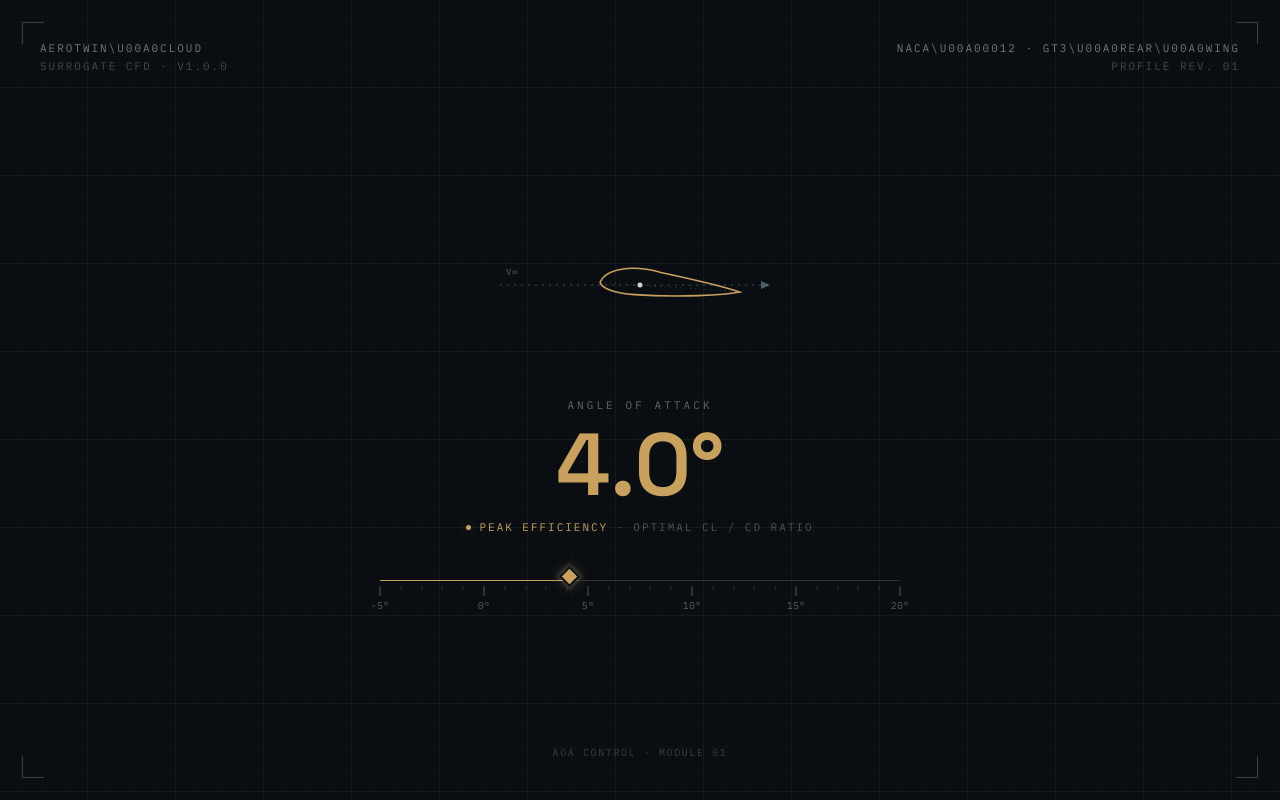
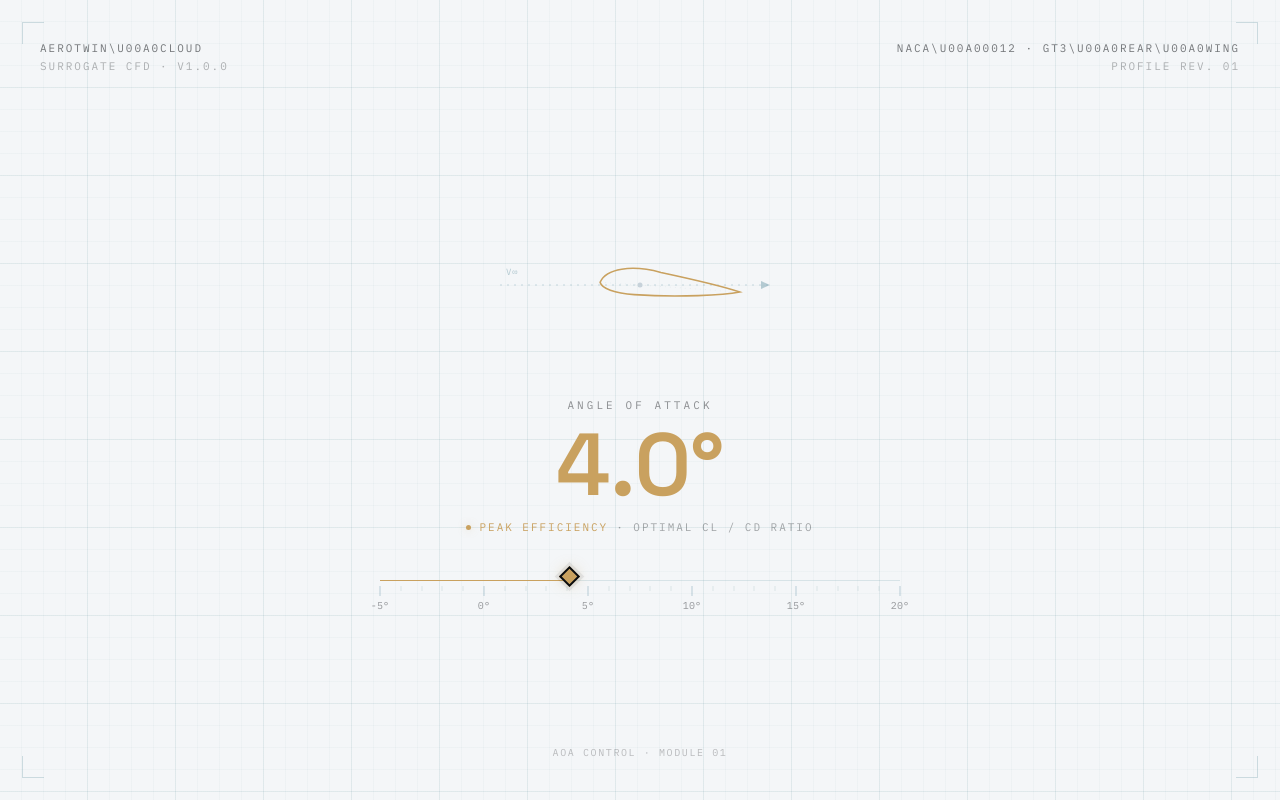
Before and after one commit to SebiSomu/AeroTwin, a Svelte app in the folder frontend/: page / in a window 1280 px wide. Built offline with nearby package versions, Linux system fonts and the light colour scheme.

Commit message:
switched to light theme

```diff
--- a/frontend/src/app.css
+++ b/frontend/src/app.css
@@ -2,15 +2,15 @@
 @import "tailwindcss";
 
 @theme {
-  /* ---------- Colors: Aero palette ---------- */
-  --color-aero-bg: #0A0D11;
-  --color-aero-text: #C7D2DA;
-  --color-aero-muted: rgba(199, 210, 218, 0.25);
-  --color-aero-muted-35: rgba(199, 210, 218, 0.35);
-  --color-aero-muted-4: rgba(199, 210, 218, 0.4);
-  --color-aero-muted-45: rgba(199, 210, 218, 0.45);
-  --color-aero-muted-55: rgba(199, 210, 218, 0.55);
-  --color-aero-muted-3: rgba(199, 210, 218, 0.3);
+  /* ---------- Colors: Aero palette (light theme) ---------- */
+  --color-aero-bg: #F4F6F8;
+  --color-aero-text: #0A0D11;
+  --color-aero-muted: rgba(10, 13, 17, 0.25);
+  --color-aero-muted-35: rgba(10, 13, 17, 0.35);
+  --color-aero-muted-4: rgba(10, 13, 17, 0.4);
+  --color-aero-muted-45: rgba(10, 13, 17, 0.45);
+  --color-aero-muted-55: rgba(10, 13, 17, 0.55);
+  --color-aero-muted-3: rgba(10, 13, 17, 0.3);
   --color-aero-blue: #7FA6B3;
   --color-aero-blue-22: rgba(127, 166, 179, 0.22);
   --color-aero-blue-25: rgba(127, 166, 179, 0.25);
@@ -19,16 +19,16 @@
   --color-aero-blue-4: rgba(127, 166, 179, 0.4);
   --color-aero-blue-5: rgba(127, 166, 179, 0.5);
   --color-aero-blue-55: rgba(127, 166, 179, 0.55);
-  --color-aero-blue-g-55: rgba(127, 166, 179, 0.055);
-  --color-aero-blue-g-3: rgba(127, 166, 179, 0.03);
+  --color-aero-blue-g-55: rgba(127, 166, 179, 0.12);
+  --color-aero-blue-g-3: rgba(127, 166, 179, 0.06);
   --color-aero-gold: #C9A15F;
   --color-aero-gold-35: rgba(201, 161, 95, 0.35);
   --color-aero-amber: #E0982E;
   --color-aero-amber-3: rgba(224, 152, 46, 0.3);
   --color-aero-red: #D9584F;
   --color-aero-red-35: rgba(217, 88, 79, 0.35);
-  --color-aero-wire: rgba(199, 210, 218, 0.25);
-  --color-aero-thumb-ring: rgba(255, 255, 255, 0.07);
+  --color-aero-wire: rgba(10, 13, 17, 0.12);
+  --color-aero-thumb-ring: rgba(10, 13, 17, 0.07);
 
   /* ---------- Fonts ---------- */
   --font-mono: 'IBM Plex Mono', monospace;
@@ -121,7 +121,7 @@ body,
   height: 15px;
   margin-top: 0;
   background: var(--thumb-color, var(--color-aero-gold));
-  border: 2px solid var(--color-aero-bg);
+  border: 2px solid var(--color-aero-text);
   box-shadow:
     0 0 0 3px var(--color-aero-thumb-ring),
     0 0 14px var(--thumb-glow, transparent);
@@ -139,7 +139,7 @@ body,
   height: 15px;
   border-radius: 0;
   background: var(--thumb-color, var(--color-aero-gold));
-  border: 2px solid var(--color-aero-bg);
+  border: 2px solid var(--color-aero-text);
   box-shadow:
     0 0 0 3px var(--color-aero-thumb-ring),
     0 0 14px var(--thumb-glow, transparent);
```
